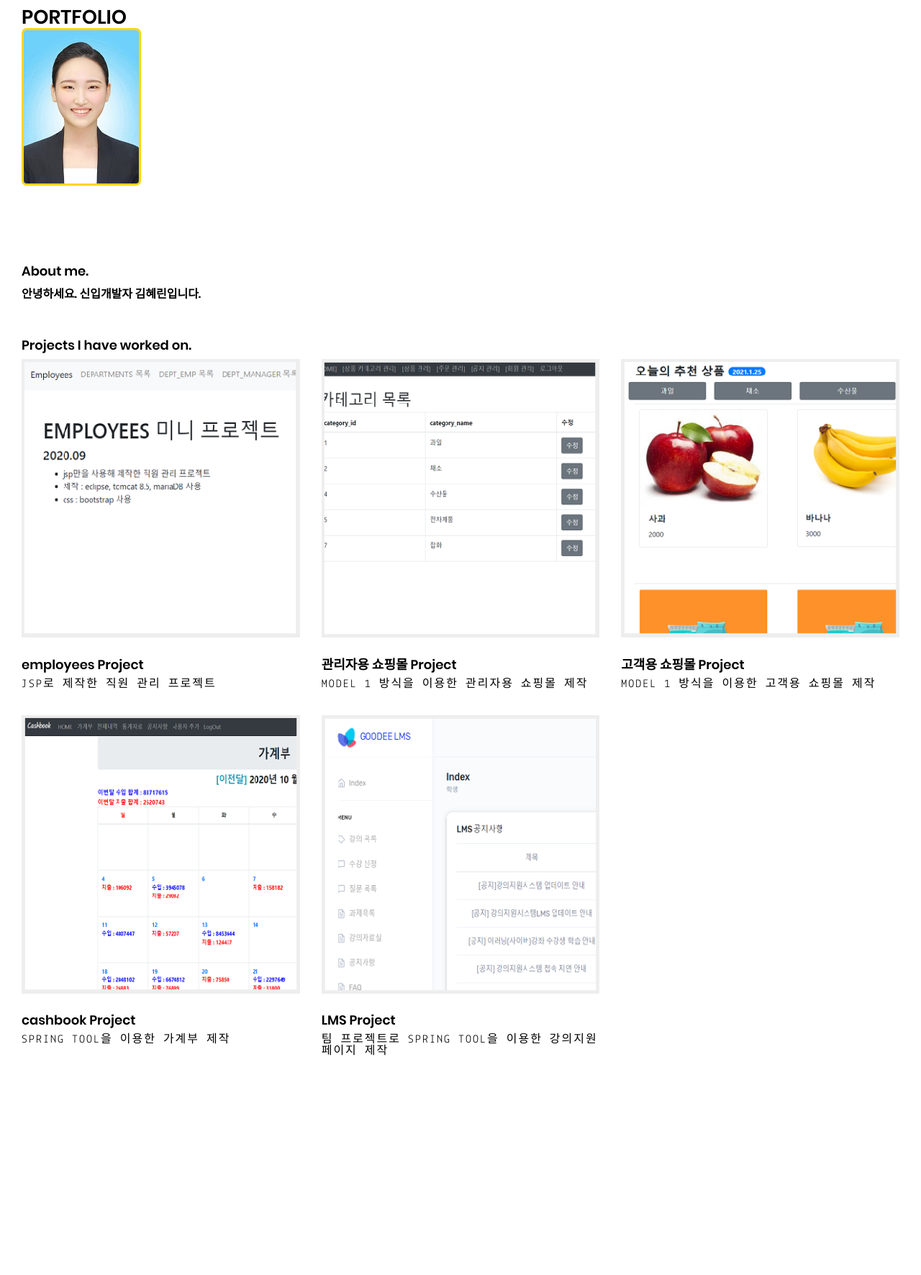
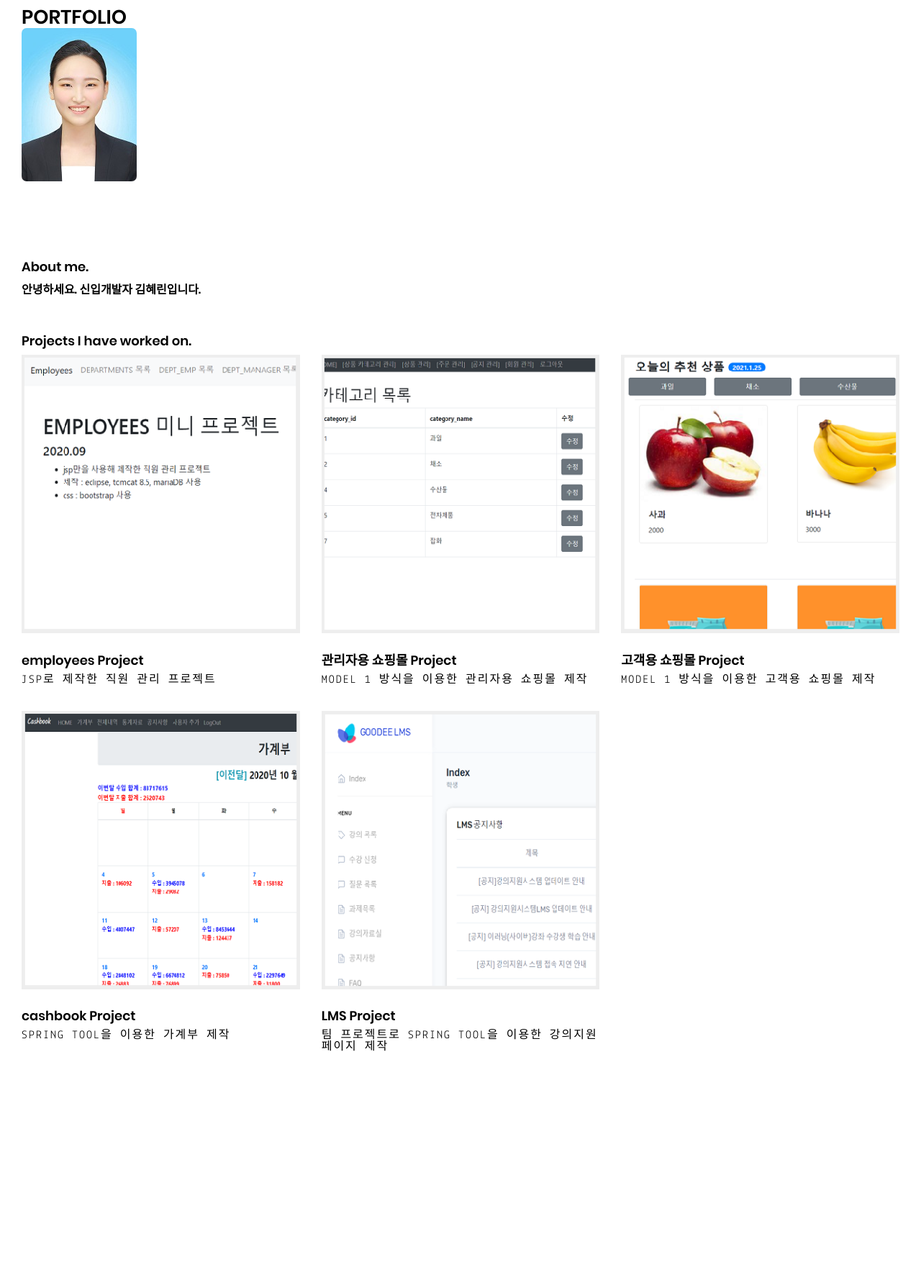
Before and after one commit to heairin1008/heairin1008.github.io, a Jekyll site: the page built from index.html, in a window 1280 px wide. Shown: the whole page at 72% size. Built offline with Jekyll 4.4.1, drawn with Linux system fonts in a browser that asks for light colours.

Commit message:
Update header.html

```diff
--- a/_includes/header.html
+++ b/_includes/header.html
@@ -5,7 +5,7 @@
 		</h1>
 		<br>
 		<div>
-			<img style="border: 3px solid gold; border-radius: 50px; -moz-border-radius: 7px; -khtml-border-radius: 7px; -webkit-border-radius: 7px;"
+			<img style="border-radius: 50px; -moz-border-radius: 7px; -khtml-border-radius: 7px; -webkit-border-radius: 7px;"
 			     src="/assets/images/projects/self/self.jpg">
 		</div>
 	</div>
```
